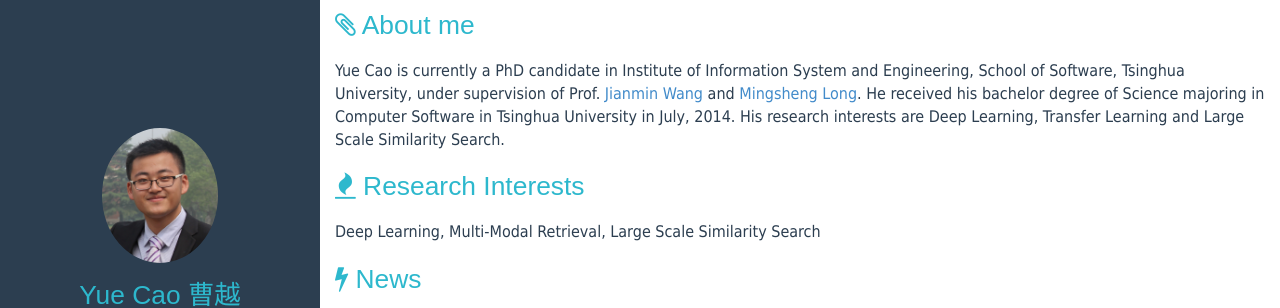
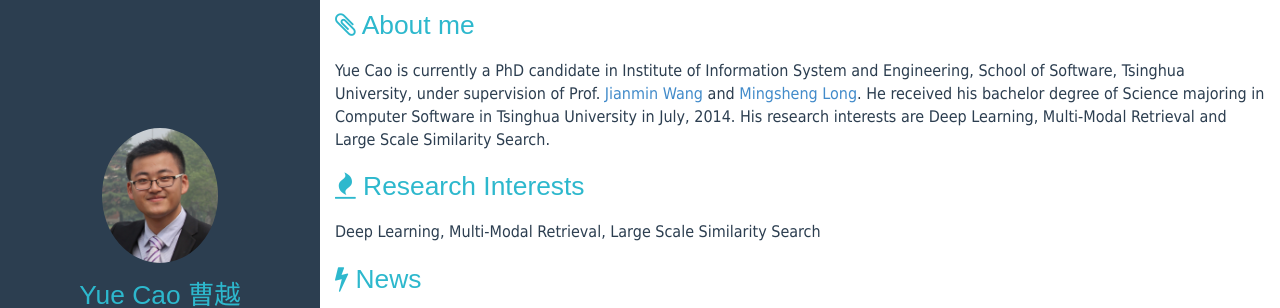
Before and after one commit to caoyue10/caoyue10.github.io, a Jekyll site: the page built from index.html, in a window 1280 px wide and 900 px high. Shown: the top 308 px of the window. Built offline with Jekyll 4.4.1, drawn with Linux system fonts in a browser that asks for light colours; the list of posts is cut into pages by our own code.

Commit message:
update interests.

```diff
--- a/index.html
+++ b/index.html
@@ -45,7 +45,7 @@ tagline:
         <h1 margin="0px"><i class="fa fa-paperclip"></i> About me</h1>
     </header>
     <p>
-    Yue Cao is currently a PhD candidate in Institute of Information System and Engineering, School of Software, Tsinghua University, under supervision of Prof. <a href="http://www.thss.tsinghua.edu.cn/publish/soft/3641/2010/20101214090035662150715/20101214090035662150715_.html">Jianmin Wang</a> and <a href="http://ise.thss.tsinghua.edu.cn/~mlong/"> Mingsheng Long</a>. He received his bachelor degree of Science majoring in Computer Software in Tsinghua University in July, 2014. His research interests are Deep Learning, Transfer Learning and Large Scale Similarity Search.
+    Yue Cao is currently a PhD candidate in Institute of Information System and Engineering, School of Software, Tsinghua University, under supervision of Prof. <a href="http://www.thss.tsinghua.edu.cn/publish/soft/3641/2010/20101214090035662150715/20101214090035662150715_.html">Jianmin Wang</a> and <a href="http://ise.thss.tsinghua.edu.cn/~mlong/"> Mingsheng Long</a>. He received his bachelor degree of Science majoring in Computer Software in Tsinghua University in July, 2014. His research interests are Deep Learning, Multi-Modal Retrieval and Large Scale Similarity Search.
     </p>
 </div>
 
```
